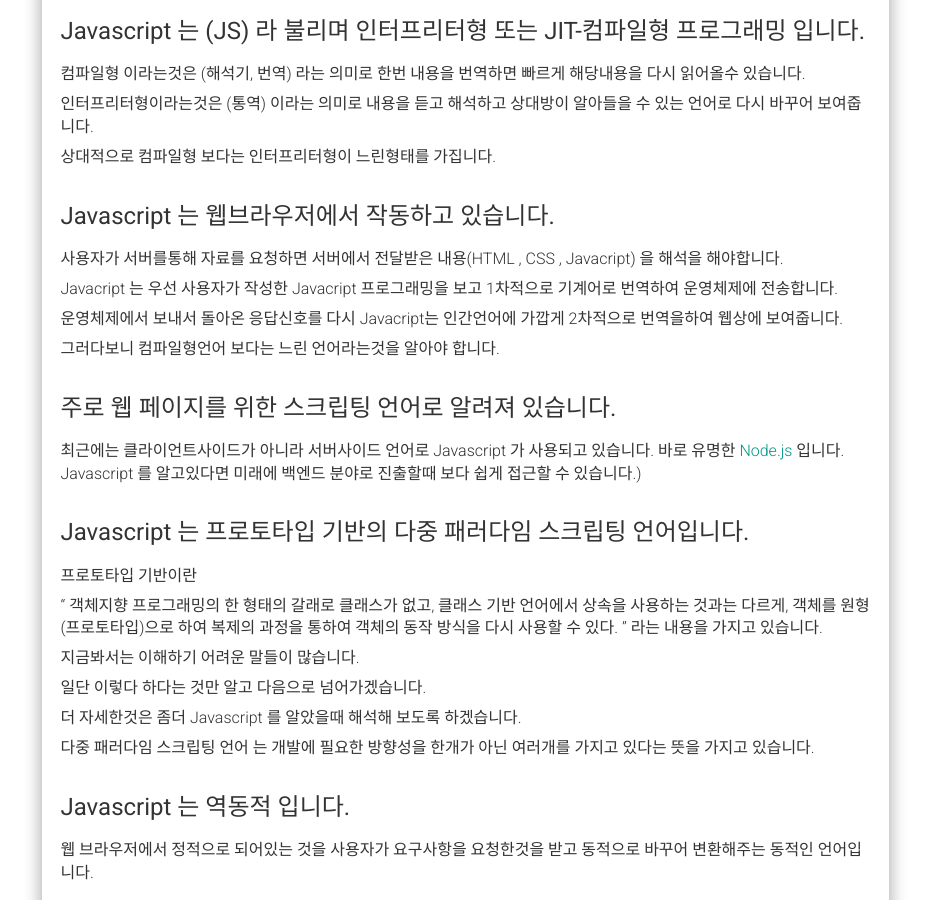
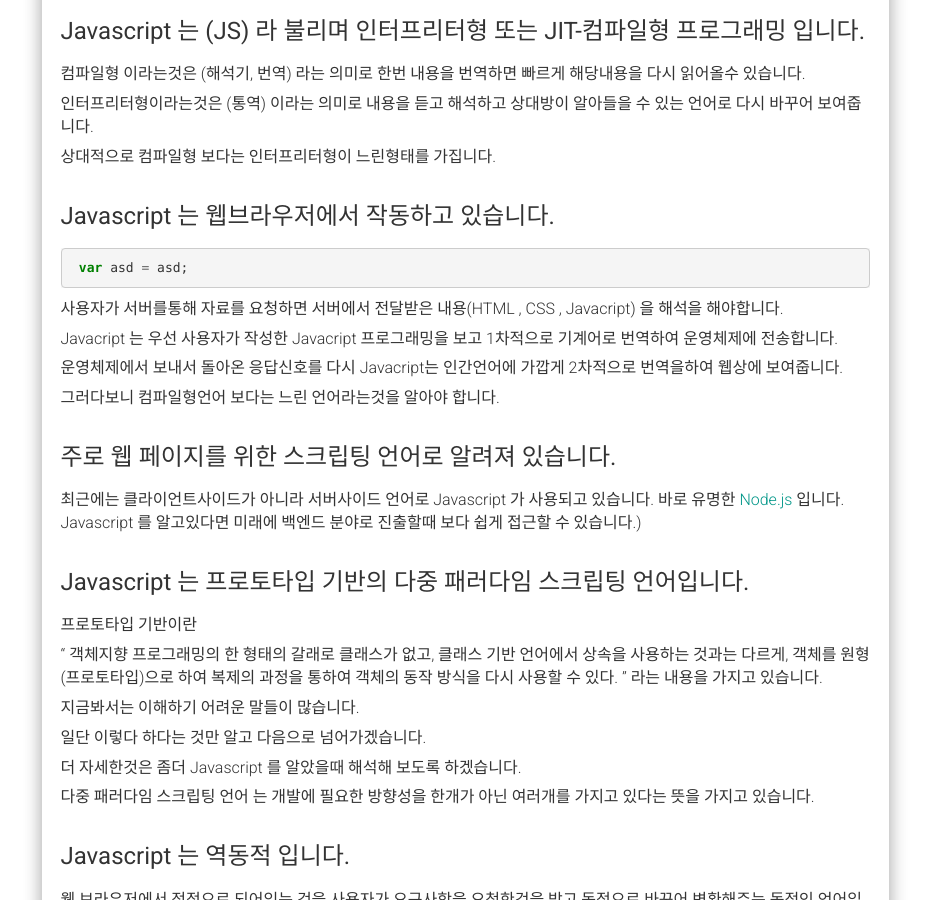
Before and after one commit to alalstjr/promote.github.io, a Jekyll site: the page built from _posts/2018-08-22-Javascript의 특징 및 소개.md, in a window 1280 px wide and 900 px high, scrolled down 624 px. Shown: the whole window, without its empty margins (321-1251 px from the left). Built offline with Jekyll 4.4.1, drawn with Linux system fonts in a browser that asks for light colours; nearby versions of some CDN libraries; our own code applies the rules of GitHub Pages for plain Markdown files; comment, search, counter and statistics services are not loaded.

Commit message:
Update 2018-08-22-Javascript의 특징 및 소개.md

```diff
--- a/_posts/2018-08-22-Javascript의 특징 및 소개.md
+++ b/_posts/2018-08-22-Javascript의 특징 및 소개.md
@@ -20,6 +20,8 @@
 </div>
 <div class="box">
   <div class="small-title"> Javascript 는 웹브라우저에서 작동하고 있습니다.</div>
+  {% highlight javascript %} var asd = asd; {% endhighlight %}
+
   <p>사용자가 서버를통해 자료를 요청하면 서버에서 전달받은 내용(HTML , CSS , Javacript) 을 해석을 해야합니다.</p>
   <p>Javacript 는 우선 사용자가 작성한 Javacript 프로그래밍을 보고 1차적으로 기계어로 번역하여 운영체제에 전송합니다.</p>
   <p>운영체제에서 보내서 돌아온 응답신호를 다시 Javacript는 인간언어에 가깝게 2차적으로 번역을하여 웹상에 보여줍니다.</p>
```
